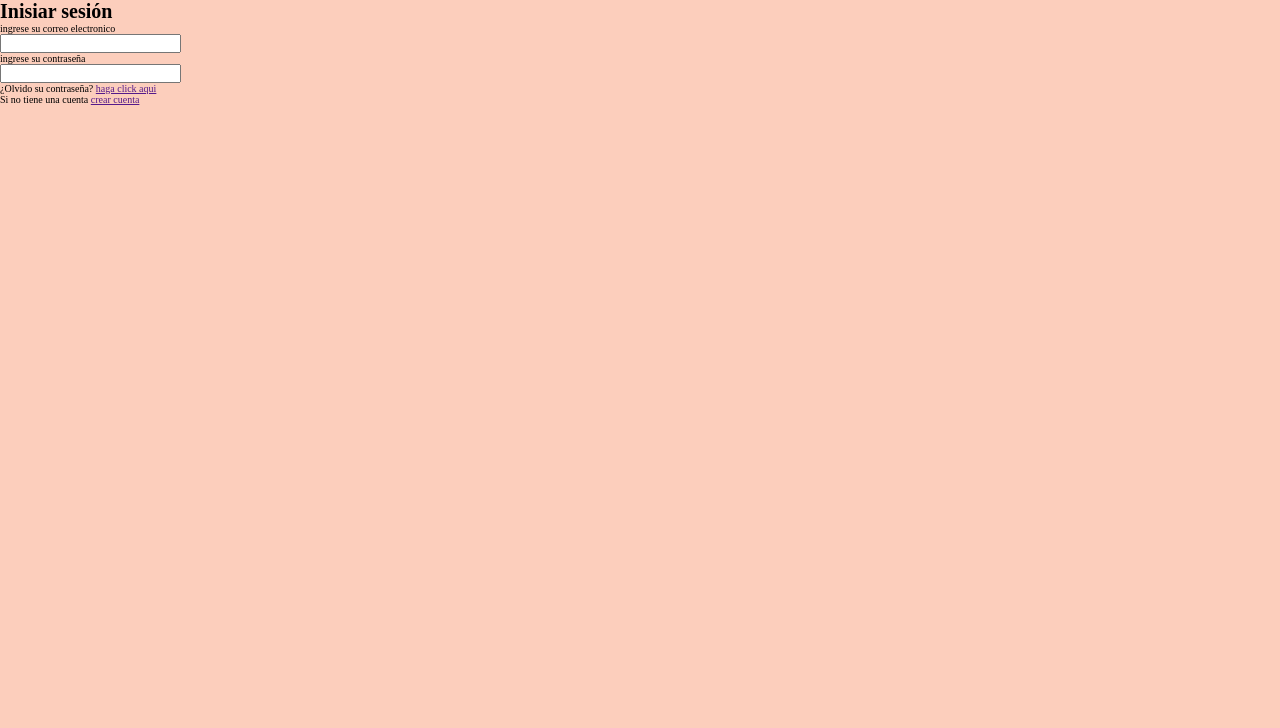
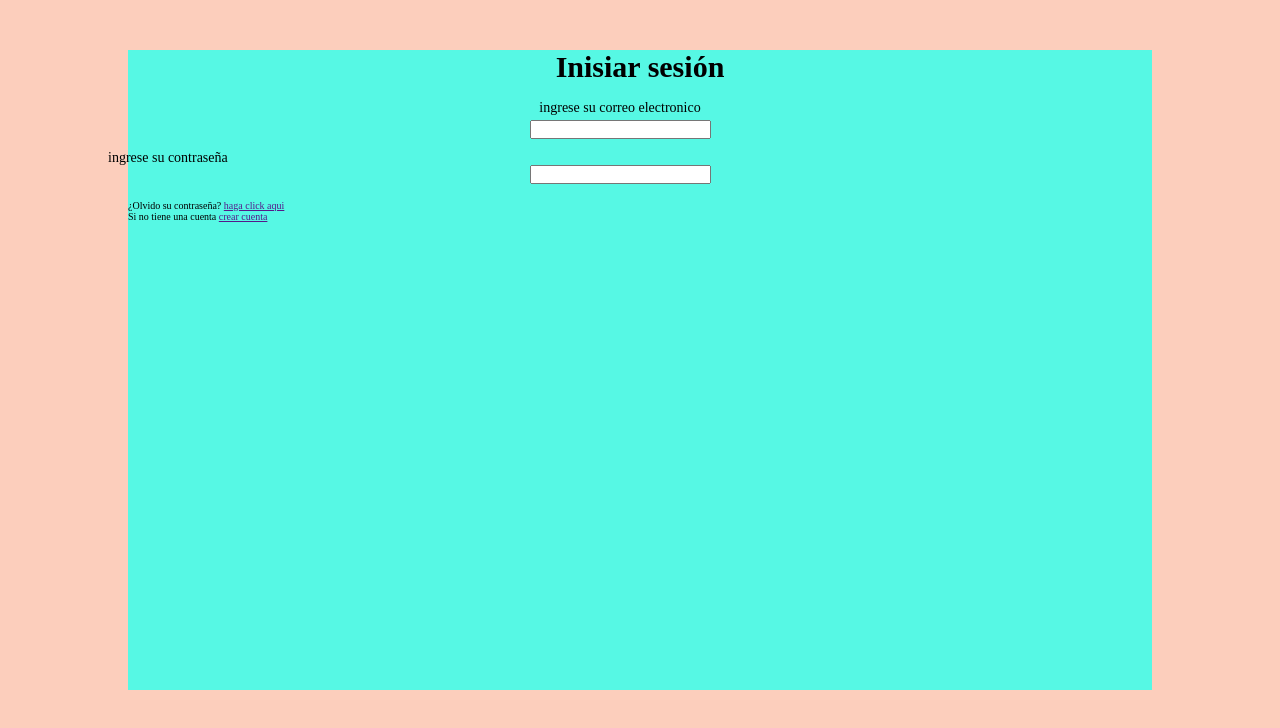
Before and after one commit to Joseludmer432/ALCALIZATHION, a plain HTML site: page Pagina principal/Iniciar Sesion/index.html in a window 1280 px wide. Drawn offline with Linux system fonts and the light colour scheme.

Commit message:
iniciando css en iniciar sesion

```diff
--- a/Pagina principal/Iniciar Sesion/Style/phone.css
+++ b/Pagina principal/Iniciar Sesion/Style/phone.css
@@ -8,3 +8,81 @@ body {
     font-size: 62.5%;
     background-color: #fa8a5f6a;
 }
+
+
+/* Header */
+
+header {
+    width: 100%;
+    height: 50px;
+}
+
+
+/* Main */
+
+main {
+    width: 80%;
+    height: 80vh;
+    background-color: #56f8e4;
+    margin: 0 auto;
+}
+
+.complete-section--acount {
+    width: 100%;
+    height: 250px;
+    display: flex;
+    flex-direction: column;
+}
+
+.title-content {
+    height: 50px;
+    width: 100%;
+    display: flex;
+    align-content: center;
+    justify-content: center;
+}
+
+.title-content h1 {
+    font-size: 30px;
+}
+
+.text-email {
+    width: 100%;
+    height: 50px;
+    display: flex;
+    margin-left: -20px;
+    align-items: center;
+    flex-direction: column;
+}
+
+.text-email .email {
+    height: 15px;
+}
+
+.text-email .email p {
+    font-size: 14px;
+}
+
+.text-email .input-email {
+    height: 50px;
+    margin-top: 5px;
+}
+
+.section-password {
+    width: 100%;
+    height: 50px;
+    display: flex;
+    margin-left: -20px;
+    align-items: center;
+    flex-direction: column;
+}
+
+.section-password .text-password {
+    height: 15px;
+    display: flex;
+    width: 100%;
+}
+
+.section-password .text-password p {
+    font-size: 14px;
+}
--- a/Pagina principal/Iniciar Sesion/index.html
+++ b/Pagina principal/Iniciar Sesion/index.html
@@ -15,31 +15,34 @@
 
     </header>
     <main>
-        <div>
+        <div class="title-content">
             <h1>
                 Inisiar sesión
             </h1>
         </div>
-        <div>
-            <div>
-                <div>
+        <div class="complete-section--acount">
+            <div class="text-email">
+                <div class="email">
                     <p>
                         ingrese su correo electronico
                     </p>
                 </div>
-                <div>
+                <div class="input-email">
                     <input type="email">
                 </div>
             </div>
-            <div>
+            <div class="section-password">
+                <div class="text-password">
                     <p>
                         ingrese su contraseña
                     </p>
                 </div>
-            <div>
+                <div class="input-password">
                     <input type="password">
                 </div>
-            <div>
+            </div>
+            <div class="loost-and-sigup">
+                <div class="password-lost">
                     <p>
                         ¿Olvido su contraseña?
                         <a href="">
@@ -47,7 +50,7 @@
                         </a>
                     </p>
                 </div>
-            <div>
+                <div class="sigup-new--acount">
                     <p>
                         Si no tiene una cuenta
                         <a href="">
@@ -55,6 +58,8 @@
                         </a>
                     </p>
                 </div>
+            </div>
+
         </div>
     </main>
     <footer>
```
Lines whose indentation alone changed are shown as unchanged.
